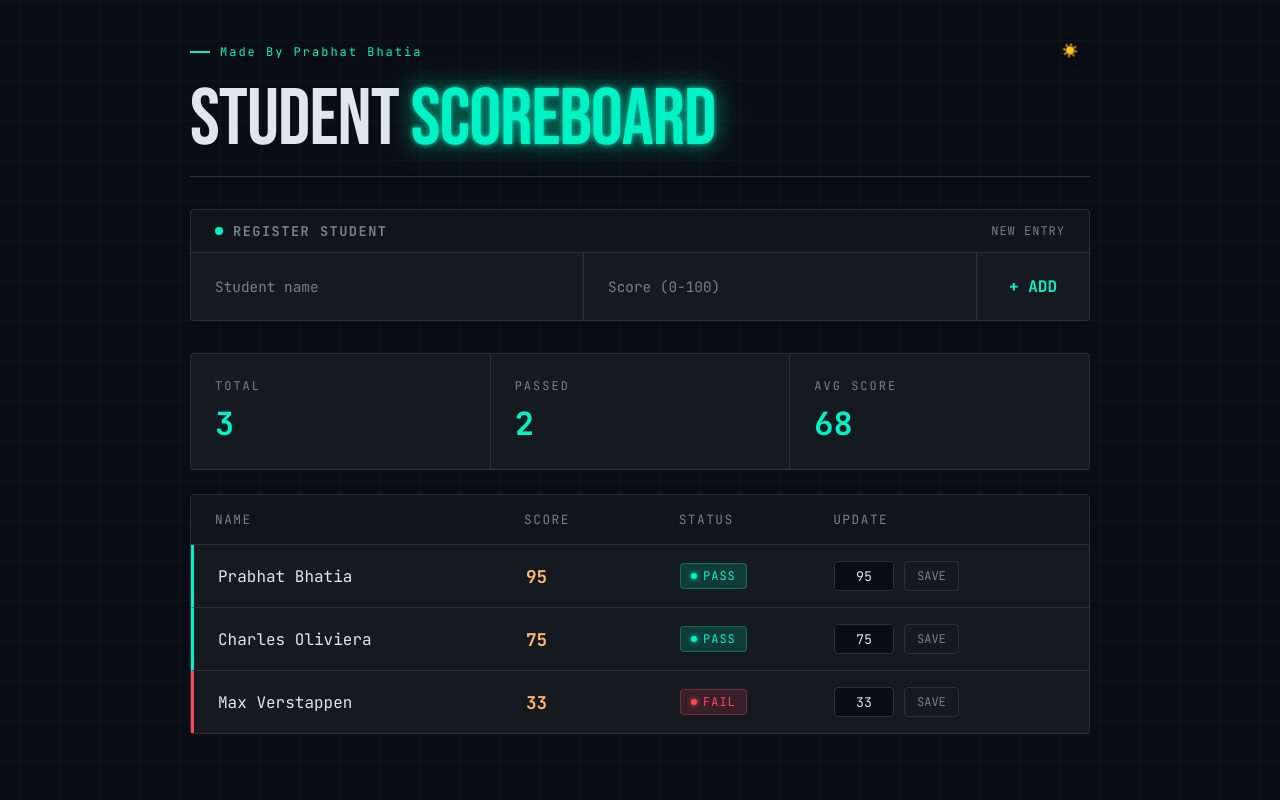
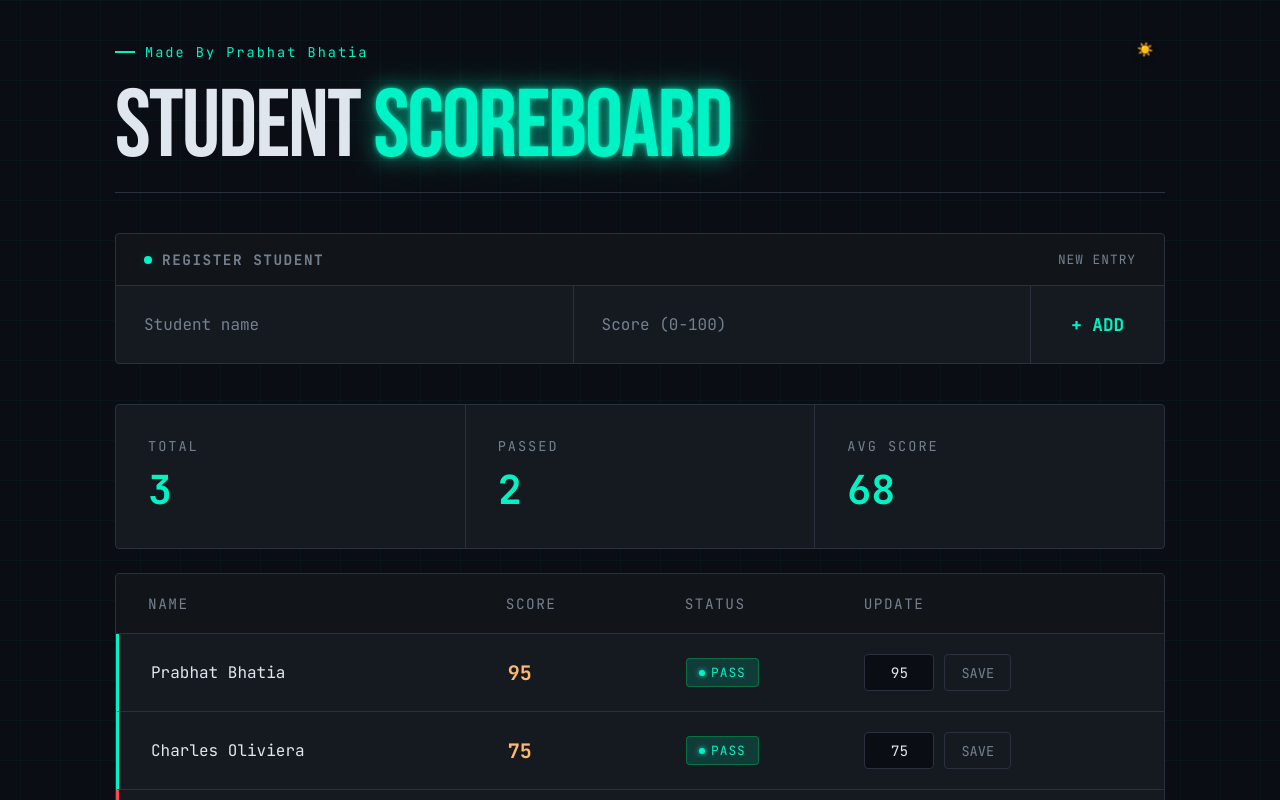
Before and after one commit to prabhatb-alt/react-student-scoreboard, a React (Vite) app: page / in a window 1280 px wide. Shown: the top 800 px of the page. Built offline with nearby package versions, Linux system fonts and the light colour scheme.

Commit message:
Changed margin to 900px

```diff
--- a/src/components/AddStudentForm.css
+++ b/src/components/AddStudentForm.css
@@ -8,7 +8,7 @@
 .section-header {
   display: flex;
   align-items: center;
-  padding: 0.75rem 1.5rem;
+  padding: 1rem 1.75rem;
   border-bottom: 1px solid var(--border-color);
   background-color: var(--header-bg);
 }
@@ -23,14 +23,14 @@
 }
 
 .section-header h2 {
-  font-size: 0.85rem;
+  font-size: 0.9rem;
   color: var(--text-muted);
   letter-spacing: 1.5px;
   flex-grow: 1;
 }
 
 .section-header .sub-text {
-  font-size: 0.75rem;
+  font-size: 0.8rem;
   color: var(--text-muted);
   letter-spacing: 1px;
 }
@@ -44,9 +44,9 @@
   background: transparent;
   border: none;
   border-right: 1px solid var(--border-color);
-  padding: 1.5rem;
+  padding: 1.75rem;
   color: var(--text-main);
-  font-size: 0.9rem;
+  font-size: 1rem;
   outline: none;
   transition: background-color 0.2s;
 }
@@ -68,10 +68,10 @@
 .submit-btn {
   background: transparent;
   border: none;
-  padding: 0 2rem;
+  padding: 0 2.5rem;
   color: var(--accent-green);
   font-weight: bold;
-  font-size: 1rem;
+  font-size: 1.1rem;
   cursor: pointer;
   transition: all 0.2s;
 }
--- a/src/components/Header.css
+++ b/src/components/Header.css
@@ -18,7 +18,7 @@
   align-items: center;
   gap: 10px;
   color: var(--accent-green);
-  font-size: 0.75rem;
+  font-size: 0.85rem;
   letter-spacing: 2px;
 }
 
@@ -48,8 +48,8 @@
 }
 
 .emoji-icon {
-  width: 22px;
-  height: 22px;
+  width: 24px;
+  height: 24px;
   display: inline-block;
   animation: smoothSwap 0.4s cubic-bezier(0.25, 0.46, 0.45, 0.94) forwards;
   filter: drop-shadow(0 2px 4px rgba(0, 0, 0, 0.4));
@@ -68,9 +68,9 @@
 
 .header-title {
   font-family: 'Bebas Neue', sans-serif;
-  font-size: 5rem;
+  font-size: 6rem;
   font-weight: 400;
-  letter-spacing: -1px;
+  letter-spacing: -2px;
   color: var(--text-main);
   line-height: 1;
 }
@@ -83,6 +83,6 @@
 
 @media (max-width: 768px) {
   .header-title {
-    font-size: 3.5rem;
+    font-size: 4rem;
   }
 }
--- a/src/components/StudentTable.css
+++ b/src/components/StudentTable.css
@@ -16,7 +16,7 @@
 
 .stat-card {
   background-color: var(--bg-card);
-  padding: 1.5rem;
+  padding: 2rem;
   display: flex;
   flex-direction: column;
   gap: 0.5rem;
@@ -24,13 +24,13 @@
 
 .stat-label {
   color: var(--text-muted);
-  font-size: 0.75rem;
+  font-size: 0.85rem;
   letter-spacing: 2px;
 }
 
 .stat-value {
   color: var(--accent-green);
-  font-size: 2rem;
+  font-size: 2.5rem;
   font-weight: bold;
 }
 
@@ -43,18 +43,18 @@
 .table-header {
   display: grid;
   grid-template-columns: 2fr 1fr 1fr 1.5fr;
-  padding: 1rem 1.5rem;
+  padding: 1.25rem 2rem;
   border-bottom: 1px solid var(--border-color);
   background-color: var(--header-bg);
   color: var(--text-muted);
-  font-size: 0.8rem;
+  font-size: 0.9rem;
   letter-spacing: 1.5px;
 }
 
 .table-row {
   display: grid;
   grid-template-columns: 2fr 1fr 1fr 1.5fr;
-  padding: 1rem 1.5rem;
+  padding: 1.25rem 2rem;
   align-items: center;
   border-bottom: 1px solid var(--border-color);
   transition: background-color 0.2s;
@@ -80,16 +80,16 @@
 .highlight-score {
   color: #ffb86c;
   font-weight: bold;
-  font-size: 1.1rem;
+  font-size: 1.25rem;
 }
 
 .status-badge {
   display: inline-flex;
   align-items: center;
   gap: 6px;
-  padding: 4px 10px;
+  padding: 5px 12px;
   border-radius: 4px;
-  font-size: 0.75rem;
+  font-size: 0.8rem;
   letter-spacing: 1px;
   border: 1px solid transparent;
 }
@@ -128,14 +128,15 @@
 }
 
 .update-input {
-  width: 60px;
+  width: 70px;
   background-color: var(--bg-main);
   border: 1px solid var(--border-color);
   color: var(--text-main);
-  padding: 5px;
+  padding: 8px;
   text-align: center;
   border-radius: 4px;
   outline: none;
+  font-size: 0.9rem;
 }
 
 .update-input:focus {
@@ -152,10 +153,10 @@
   background: transparent;
   border: 1px solid var(--border-color);
   color: var(--text-muted);
-  padding: 5px 12px;
+  padding: 8px 16px;
   border-radius: 4px;
   cursor: pointer;
-  font-size: 0.75rem;
+  font-size: 0.85rem;
   transition: all 0.2s;
 }
 
@@ -175,6 +176,6 @@
 
   .table-header,
   .table-row {
-    min-width: 550px;
+    min-width: 600px;
   }
 }
--- a/src/index.css
+++ b/src/index.css
@@ -60,13 +60,13 @@ body {
 
 #root {
   width: 100%;
-  max-width: 900px;
+  max-width: 1050px;
 }
 
 .app-container {
   display: flex;
   flex-direction: column;
-  gap: 2rem;
+  gap: 2.5rem;
   opacity: 0;
   animation: dashboardReveal 0.6s cubic-bezier(0.25, 0.46, 0.45, 0.94) forwards;
 }
```
